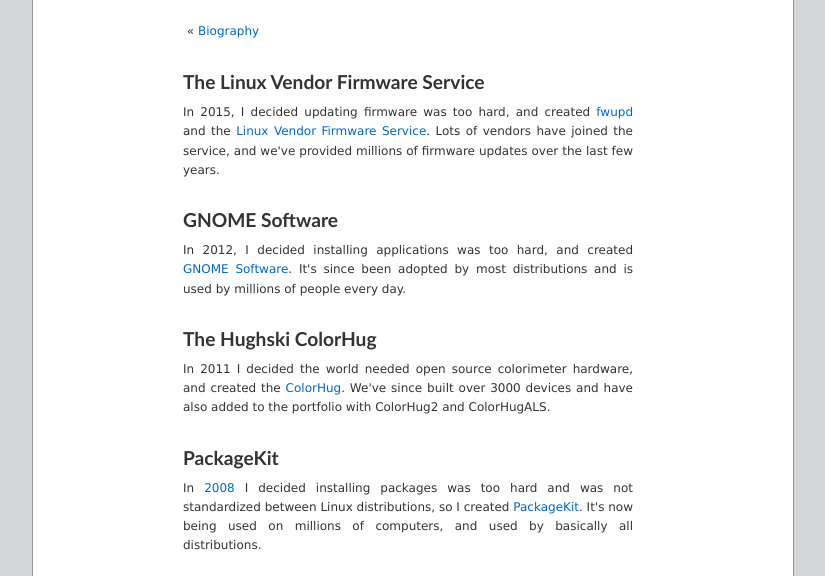
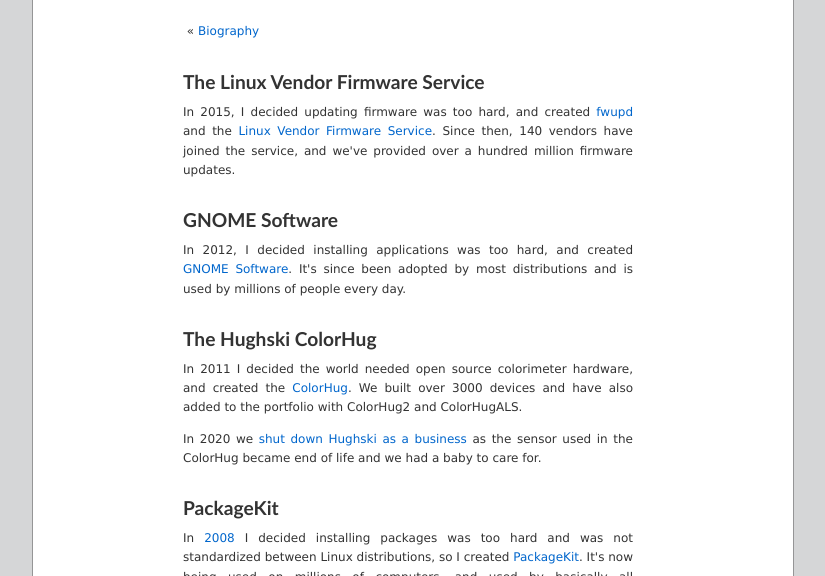
Before and after one commit to hughsie/hughsie-website, a plain HTML site: page public/index.html in a window 1280 px wide. Shown: the part 224-800 px from the top of the page, without its empty margins (227-1052 px from the left). Drawn offline with Linux system fonts and the light colour scheme.

Commit message:
Update Hughski

```diff
--- a/public/index.html
+++ b/public/index.html
@@ -29,8 +29,8 @@
      In 2015, I decided updating firmware was too hard, and created
      <a href="https://github.com/fwupd/fwupd">fwupd</a> and the
      <a href="https://fwupd.org/">Linux Vendor Firmware Service</a>.
-     Lots of vendors have joined the service, and we've provided millions of
-     firmware updates over the last few years.
+     Since then, 140 vendors have joined the service, and we've provided over a hundred million
+     firmware updates.
     </p>
    </div>
   </div><!-- end post -->
@@ -46,13 +46,17 @@
    </div>
   </div><!-- end post -->
   <div class="post">
-   <h2><a href="http://www.hughski.com">The Hughski ColorHug</a></h2>
+   <h2><a href="https://github.com/hughski">The Hughski ColorHug</a></h2>
    <div class="entrytext">
     <p>
      In 2011 I decided the world needed open source colorimeter hardware,
-     and created the <a href="http://www.hughski.com">ColorHug</a>.
-     We've since built over 3000 devices and have also added to the portfolio
-     with ColorHug2 and ColorHugALS.
+     and created the <a href="https://github.com/hughski">ColorHug</a>.
+     We built over 3000 devices and have also added to the portfolio with ColorHug2 and ColorHugALS.
+    </p>
+    <p>
+     In 2020 we <a href="https://groups.google.com/g/colorhug-users/c/ePp9HyUUvms">shut down
+     Hughski as a business</a> as the sensor used in the ColorHug became end of life and we had a
+     baby to care for.
     </p>
    </div>
   </div><!-- end post -->
```
